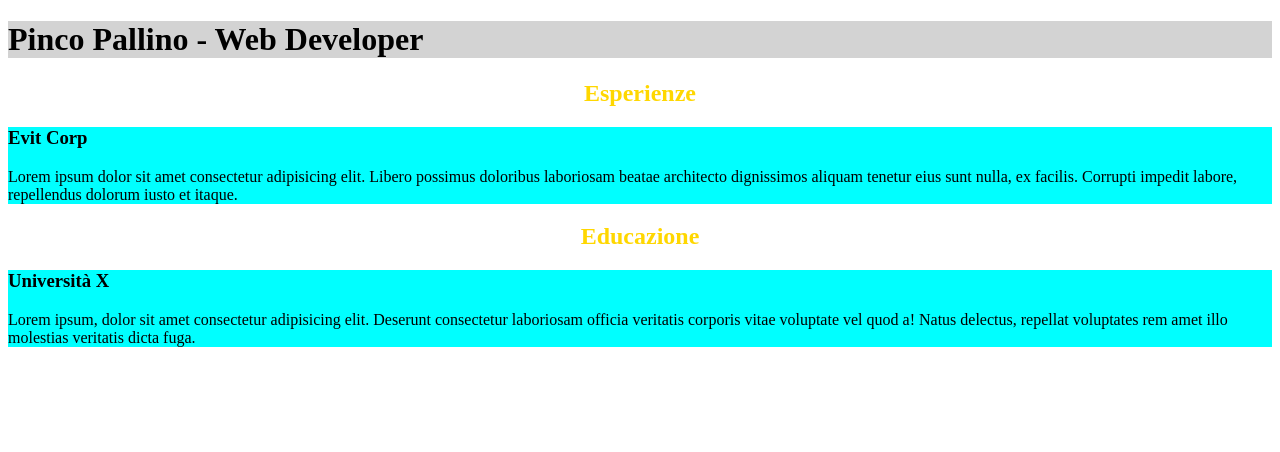
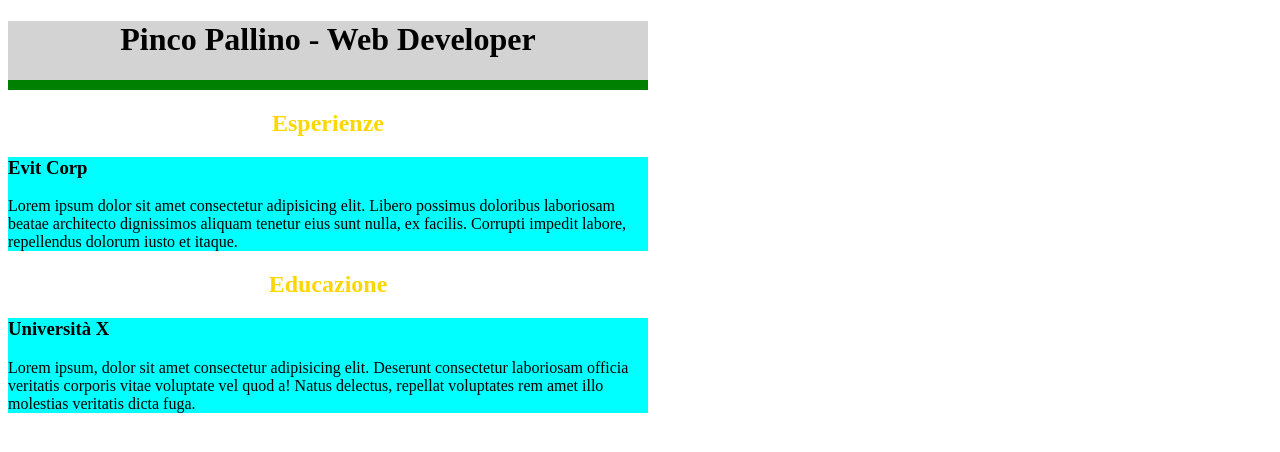
Before and after one commit to Steferre/curriculum-vitae-exemple, a plain HTML site: page index.html in a window 1280 px wide. Drawn offline with Linux system fonts and the light colour scheme.

Commit message:
ulteriori modifiche di stile

```diff
--- a/index.html
+++ b/index.html
@@ -10,7 +10,7 @@
 <body>
 
     <header>
-        <h1>Pinco Pallino - Web Developer</h1>
+        <h1 id='title'>Pinco Pallino - Web Developer</h1>
     </header>
     <main>
 
--- a/style.css
+++ b/style.css
@@ -1,5 +1,10 @@
+body {
+    width: 50%;
+}
+
 header {
     background-color: lightgray;
+    border-bottom: green 10px solid;
 }
 .section-title {
     color: gold;
@@ -9,3 +14,7 @@ header {
 .item {
     background-color: aqua;
 }
+
+#title {
+    text-align: center;
+}
```
